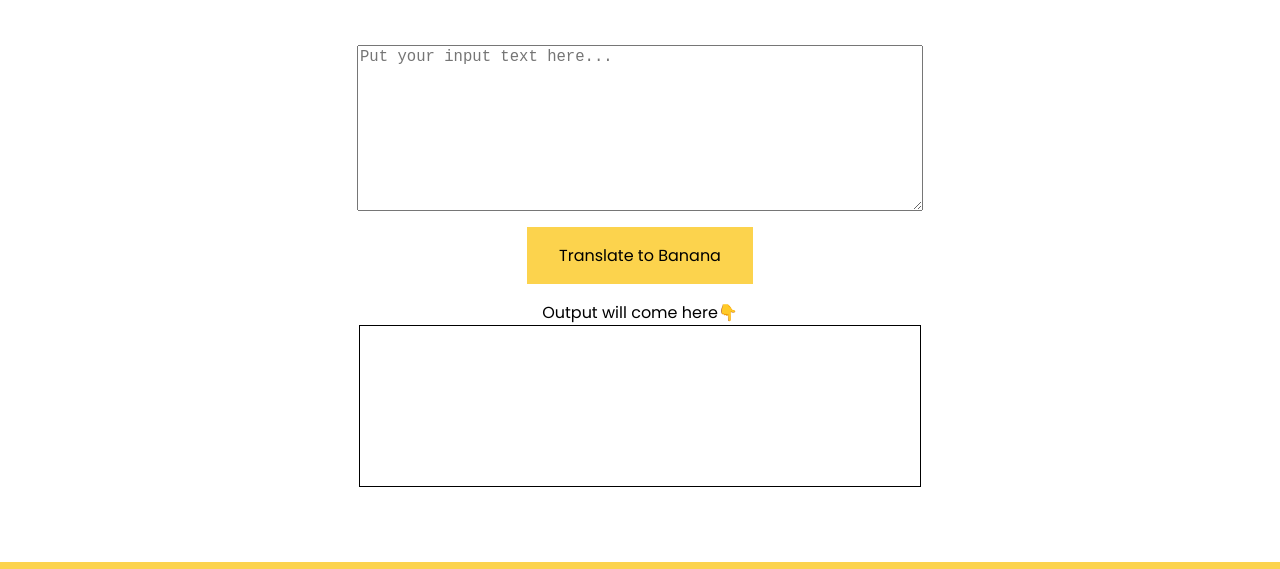
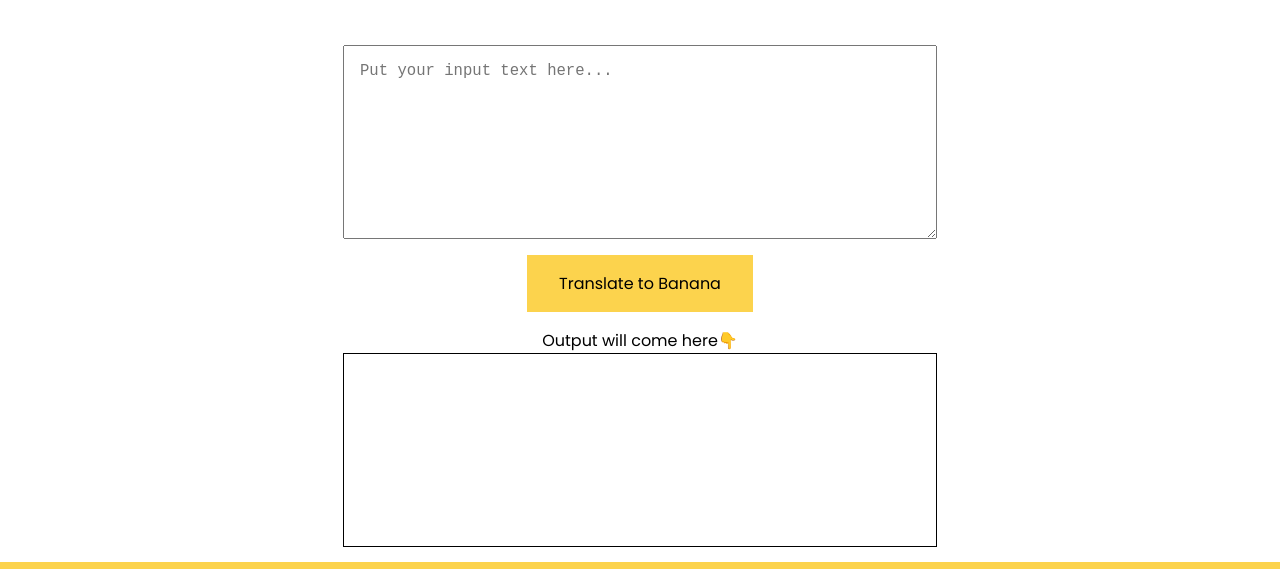
Before and after one commit to Sudip-Naskar/Mark-Six, a plain HTML site: page index.html in a window 1280 px wide. Shown: the part 86-655 px from the top of the page. Drawn offline with Linux system fonts and the light colour scheme.

Commit message:
style: update style

```diff
--- a/style.css
+++ b/style.css
@@ -23,6 +23,7 @@ body {
     height: 20vh;
     display: block;
     margin: auto;
+    padding: 1rem;
     margin-top: 6vh;
     font-size: larger;
 }
@@ -49,6 +50,7 @@ body {
     height: 20vh;
     display: block;
     margin: auto;
+    padding: 1rem;
     border: 1px solid black;
 }
 
```
